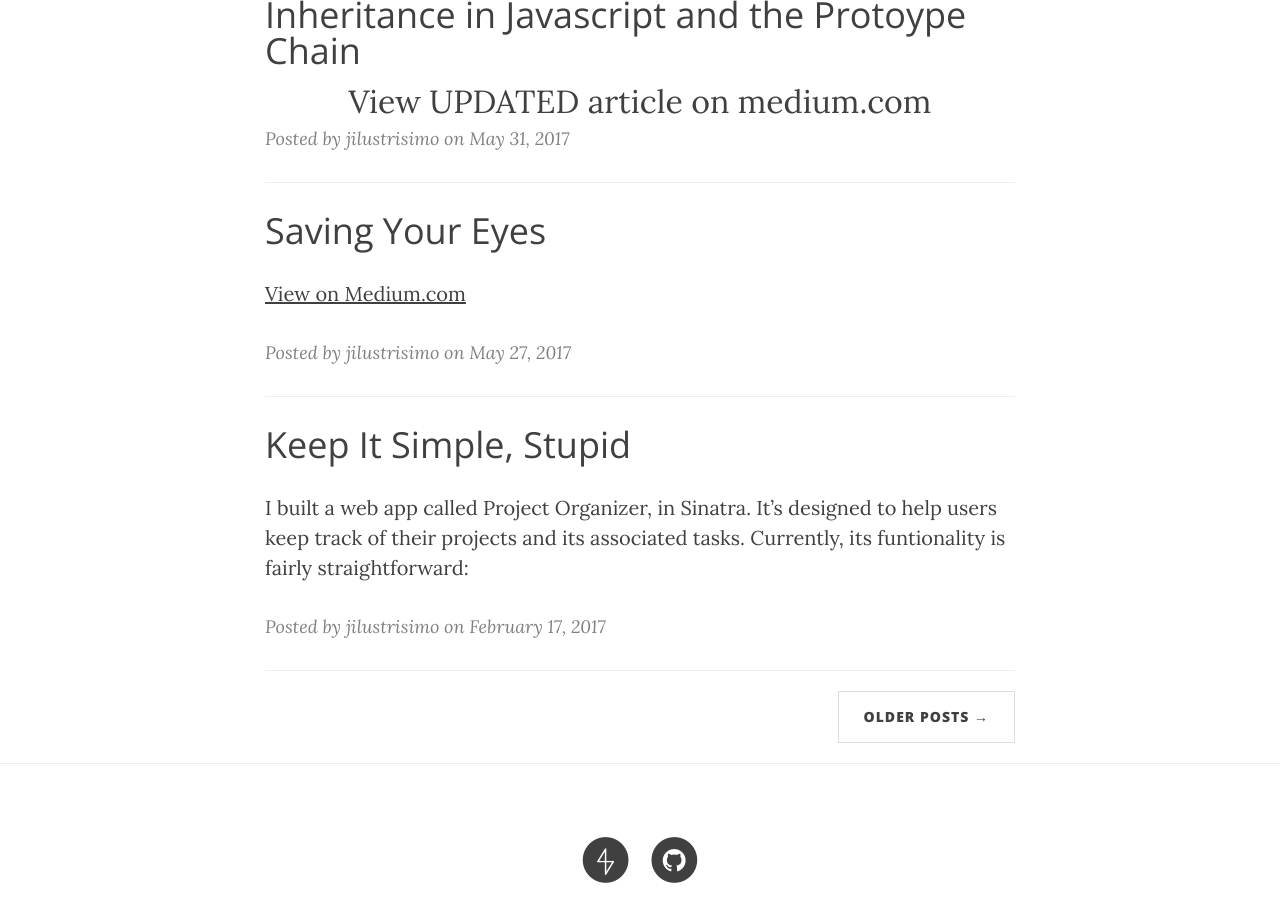
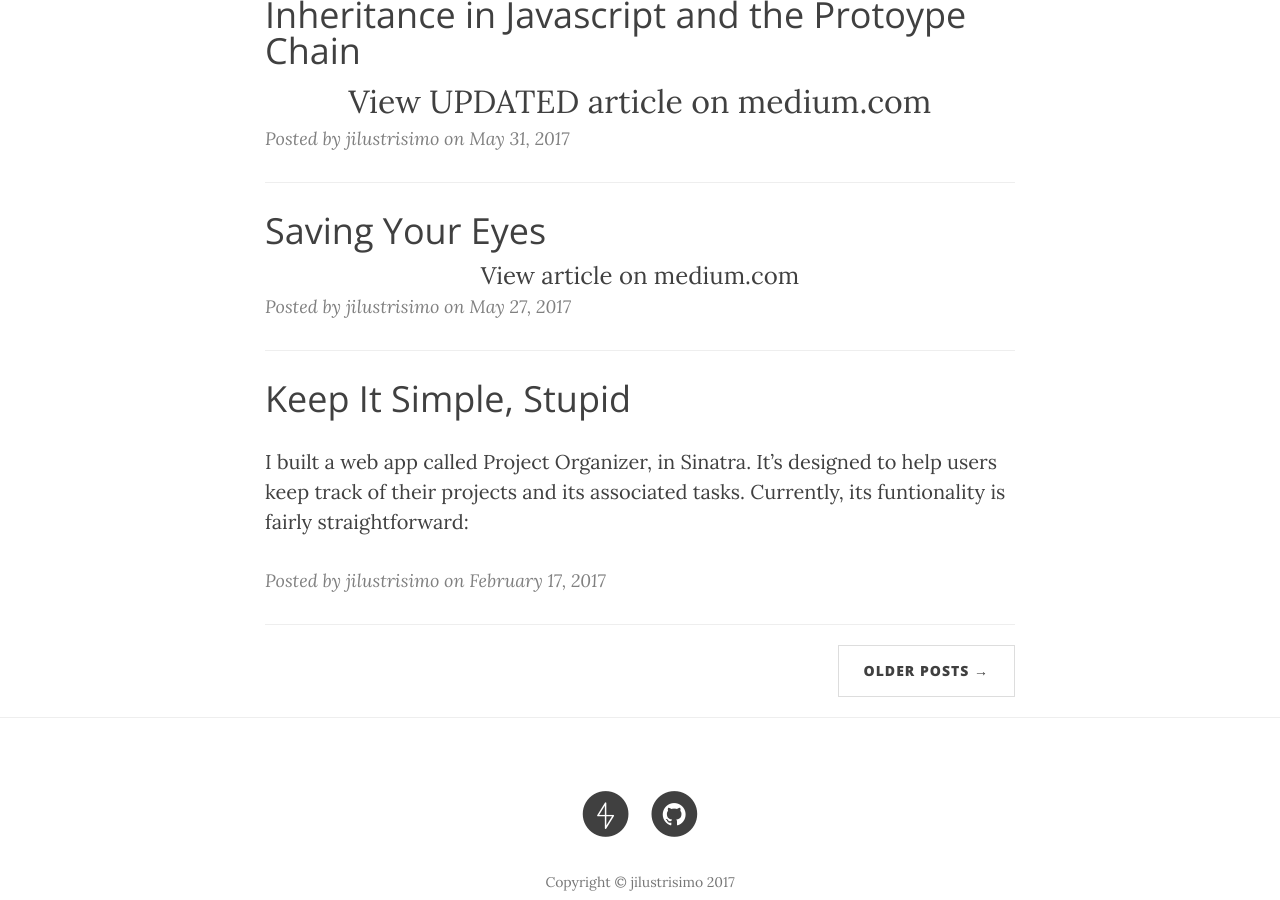
Before and after one commit to jilustrisimo/jilustrisimo.github.io, a Jekyll site: the page built from index.html, in a window 1280 px wide and 900 px high, scrolled down 1131 px. Built offline with Jekyll 4.4.1, drawn with Linux system fonts in a browser that asks for light colours; nearby versions of some CDN libraries; the list of posts is cut into pages by our own code.

Commit message:
Updating my blog post.

```diff
--- a/_posts/2017-05-27-saving_your_eyes.markdown
+++ b/_posts/2017-05-27-saving_your_eyes.markdown
@@ -4,7 +4,7 @@ title:  "Saving Your Eyes"
 date:   2017-05-27 17:01:43 -0400
 ---
 
-[View on Medium.com](https://medium.com/@j.onCoding/saving-your-eyes-b6c06872240e)
+<center><a href="https://medium.com/@j.onCoding/saving-your-eyes-b6c06872240e"><font size="+2">View article on medium.com</font></a></center>
 
 If you're anything like me, you depise bright lights at night.  I enjoy working in a dark envirnment unless the sun is out; between the bright, blue-lit screens of my monitor, TV and cell phone, not only are my eyes completely strained by the end of the night, but I'm also no where near ready to sleep once I shut all the screens off.  All these screens on at night can [affect the quality of your sleep](http://www.health.harvard.edu/staying-healthy/blue-light-has-a-dark-side).  Here is a short video dicussing the problems blue light have have on your sleep pattern.  It focuses on light coming from mobile phones but the same can be applied to computer monitors:
 
```
